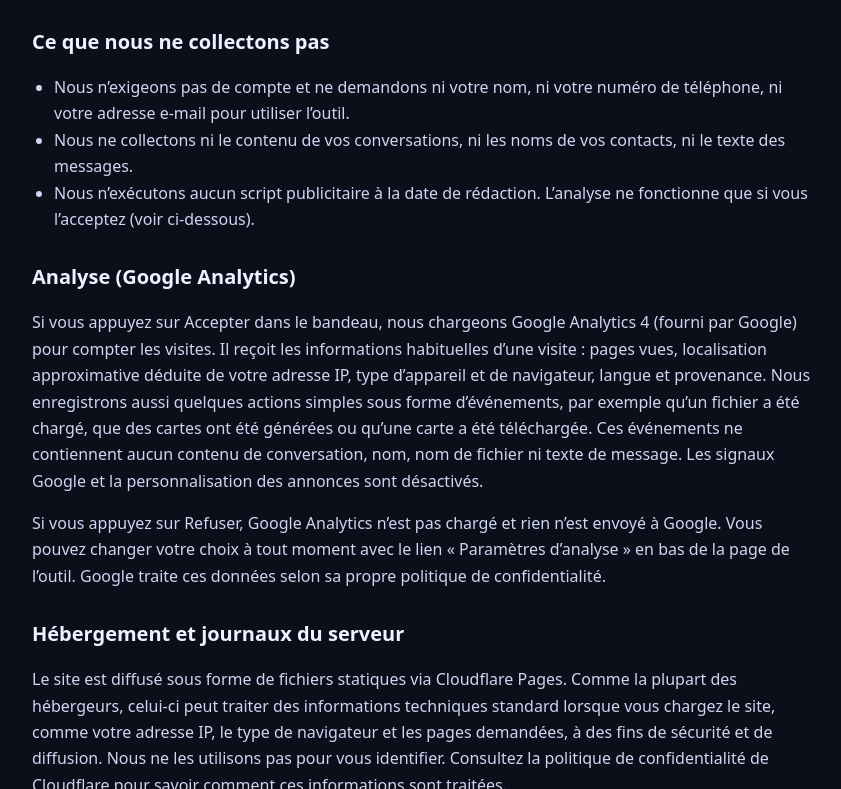
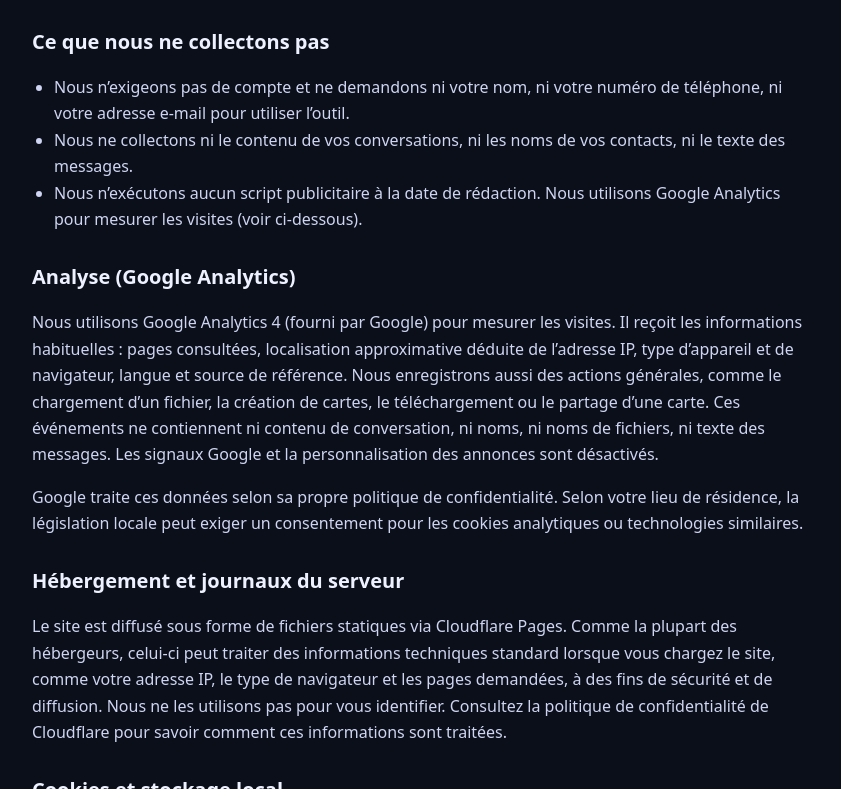
Before and after one commit to lamisami193-hue/chat-recap, a plain HTML site: page fr/privacy/index.html in a window 1280 px wide. Shown: the part 570-1359 px from the top of the page, without its empty margins (214-1055 px from the left). Drawn offline with Linux system fonts and the light colour scheme.

Commit message:
Update analytics privacy disclosure

```diff
--- a/fr/privacy/index.html
+++ b/fr/privacy/index.html
@@ -55,11 +55,11 @@ footer a{color:var(--muted);margin:0 8px}
 <ul>
 <li>Nous n’exigeons pas de compte et ne demandons ni votre nom, ni votre numéro de téléphone, ni votre adresse e-mail pour utiliser l’outil.</li>
 <li>Nous ne collectons ni le contenu de vos conversations, ni les noms de vos contacts, ni le texte des messages.</li>
-<li>Nous n’exécutons aucun script publicitaire à la date de rédaction. L’analyse ne fonctionne que si vous l’acceptez (voir ci-dessous).</li>
+<li>Nous n’exécutons aucun script publicitaire à la date de rédaction. Nous utilisons Google Analytics pour mesurer les visites (voir ci-dessous).</li>
 </ul>
 <h2>Analyse (Google Analytics)</h2>
-<p>Si vous appuyez sur Accepter dans le bandeau, nous chargeons Google Analytics 4 (fourni par Google) pour compter les visites. Il reçoit les informations habituelles d’une visite : pages vues, localisation approximative déduite de votre adresse IP, type d’appareil et de navigateur, langue et provenance. Nous enregistrons aussi quelques actions simples sous forme d’événements, par exemple qu’un fichier a été chargé, que des cartes ont été générées ou qu’une carte a été téléchargée. Ces événements ne contiennent aucun contenu de conversation, nom, nom de fichier ni texte de message. Les signaux Google et la personnalisation des annonces sont désactivés.</p>
-<p>Si vous appuyez sur Refuser, Google Analytics n’est pas chargé et rien n’est envoyé à Google. Vous pouvez changer votre choix à tout moment avec le lien « Paramètres d’analyse » en bas de la page de l’outil. Google traite ces données selon sa propre politique de confidentialité.</p>
+<p>Nous utilisons Google Analytics 4 (fourni par Google) pour mesurer les visites. Il reçoit les informations habituelles : pages consultées, localisation approximative déduite de l’adresse IP, type d’appareil et de navigateur, langue et source de référence. Nous enregistrons aussi des actions générales, comme le chargement d’un fichier, la création de cartes, le téléchargement ou le partage d’une carte. Ces événements ne contiennent ni contenu de conversation, ni noms, ni noms de fichiers, ni texte des messages. Les signaux Google et la personnalisation des annonces sont désactivés.</p>
+<p>Google traite ces données selon sa propre politique de confidentialité. Selon votre lieu de résidence, la législation locale peut exiger un consentement pour les cookies analytiques ou technologies similaires.</p>
 <h2>Hébergement et journaux du serveur</h2>
 <p>Le site est diffusé sous forme de fichiers statiques via Cloudflare Pages. Comme la plupart des hébergeurs, celui-ci peut traiter des informations techniques standard lorsque vous chargez le site, comme votre adresse IP, le type de navigateur et les pages demandées, à des fins de sécurité et de diffusion. Nous ne les utilisons pas pour vous identifier. Consultez la politique de confidentialité de Cloudflare pour savoir comment ces informations sont traitées.</p>
 <h2>Cookies et stockage local</h2>
```
